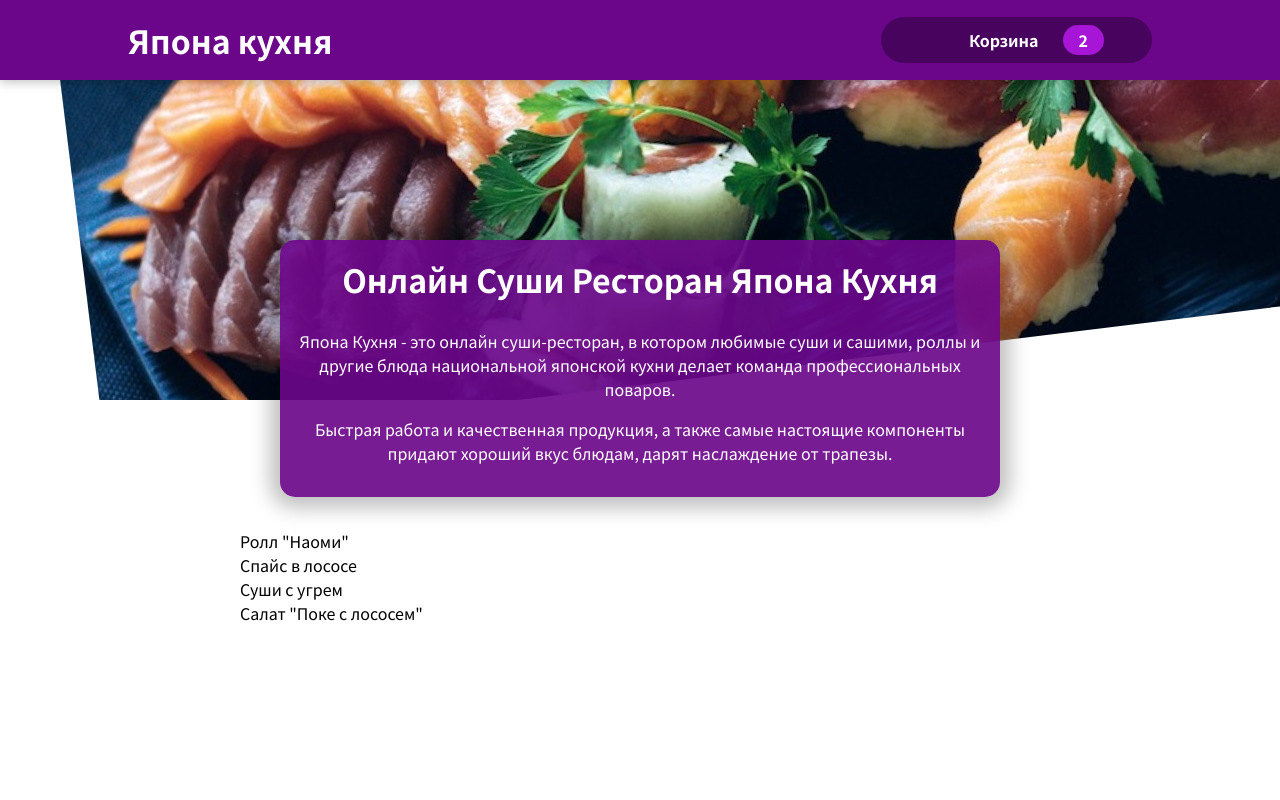
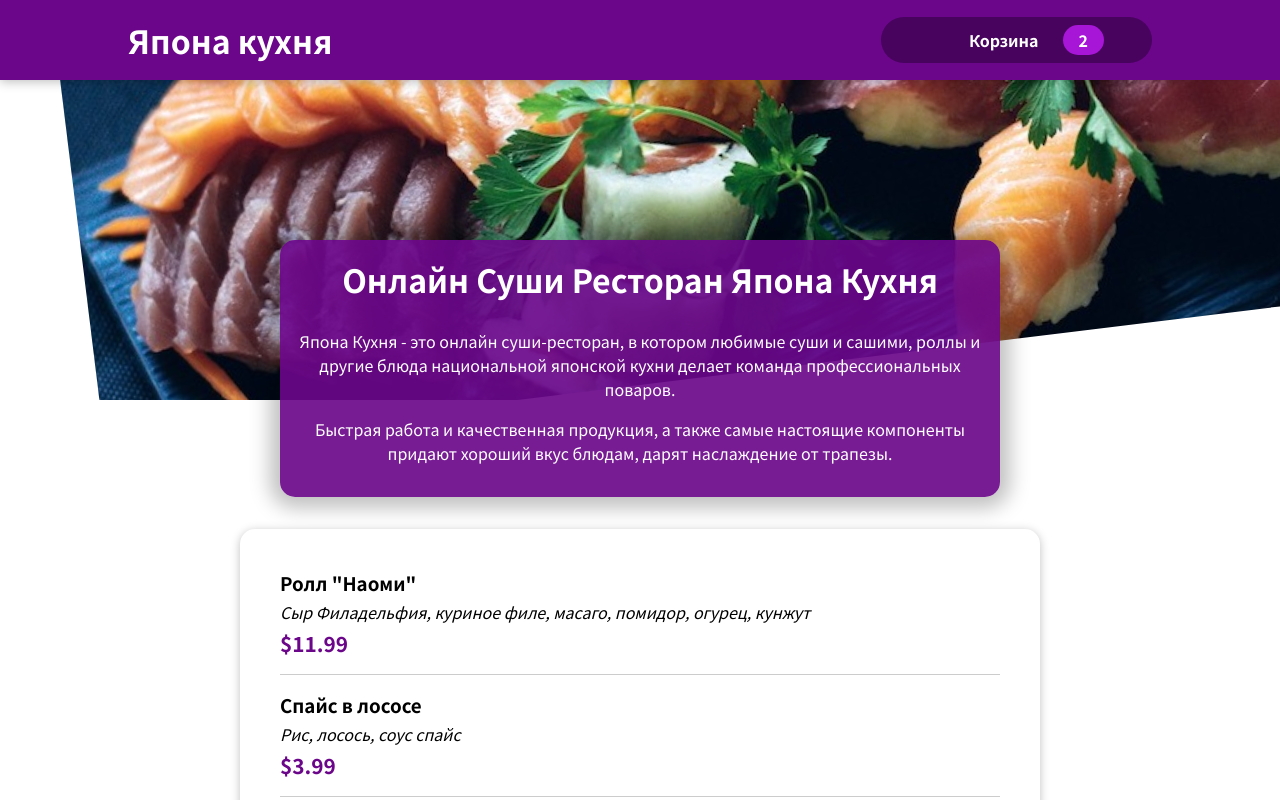
Before and after one commit to AlekseySapunkov/challenge-2-starter-code, a React (Create React App) app: page / in a window 1280 px wide. Shown: the top 800 px of the page. Built offline with nearby package versions, Linux system fonts and the light colour scheme; some icons are missing.

Commit message:
add component MealItem.js

```diff
--- a/src/components/Meals/MealItem.js
+++ b/src/components/Meals/MealItem.js
@@ -1,2 +1,15 @@
-const MealItem = () => {};
+import styles from "./MealItem.module.css";
+const MealItem = (props) => {
+  const formattedPrice = `$${props.price.toFixed(2)}`;
+  return (
+    <li className={styles.meal}>
+      <div>
+        <h3>{props.name}</h3>
+        <div className={styles.description}>{props.description}</div>
+        <div className={styles.price}>{formattedPrice}</div>
+      </div>
+      <div></div>
+    </li>
+  );
+};
 export default MealItem;
--- a/src/components/Meals/MealList.js
+++ b/src/components/Meals/MealList.js
@@ -1,10 +1,20 @@
 import styles from "./MealList.module.css";
 import DUMMY_MEALS from "./dummy-meals";
+import Card from "../UI/Card";
+import MealItem from "./MealItem";
 const MealList = (props) => {
-  const mealList = DUMMY_MEALS.map((meal) => <li>{meal.name}</li>);
+  const mealList = DUMMY_MEALS.map((meal) => (
+    <MealItem
+      name={meal.name}
+      description={meal.description}
+      price={meal.price}
+    />
+  ));
   return (
     <section className={styles.meals}>
-      <ul className={styles.ul}>{mealList}</ul>
+      <Card>
+        <ul className={styles.ul}>{mealList}</ul>
+      </Card>
     </section>
   );
 };
--- a/src/components/UI/Card.js
+++ b/src/components/UI/Card.js
@@ -1,2 +1,5 @@
-const Card = () => {};
+import styles from "./Card.module.css";
+const Card = (props) => {
+  return <div className={styles.card}>{props.children}</div>;
+};
 export default Card;
```
